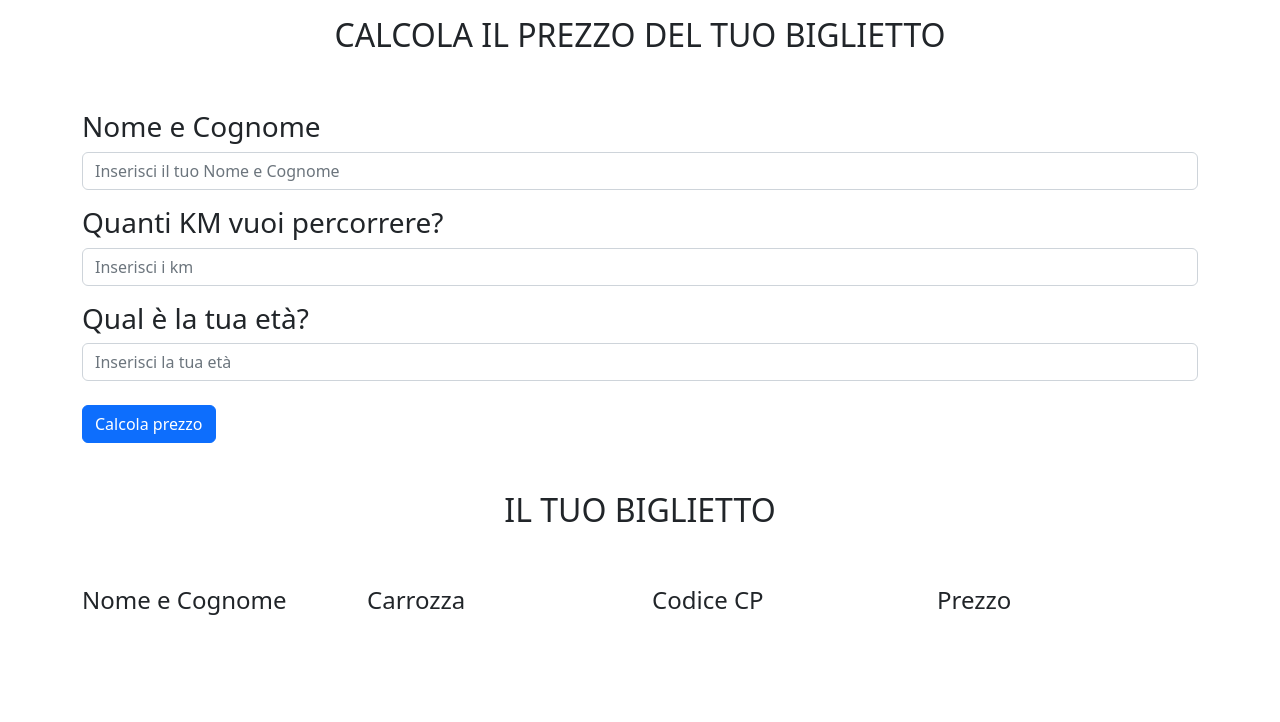
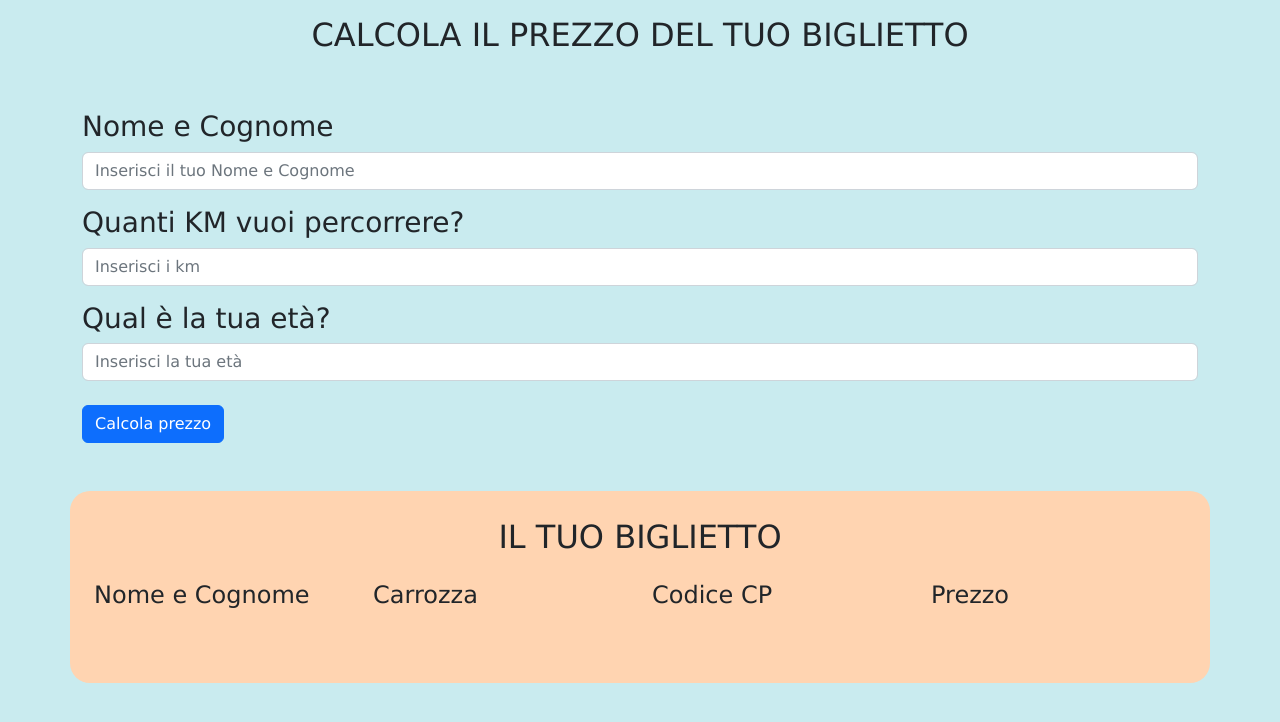
Before and after one commit to adricosmicfox/js-biglietto-treno-form, a plain HTML site: page index.html in a window 1280 px wide. Drawn offline with nearby package versions, Linux system fonts and the light colour scheme.

Commit message:
added css

```diff
--- /dev/null
+++ b/css/style.css
@@ -0,0 +1,13 @@
+body {
+    background-color: #C9EBEF;
+    font-family: Verdana, Geneva, Tahoma, sans-serif;
+}
+
+.am_summary {
+    background-color: #FFD4B1;
+    border-radius: 20px;
+    padding-top: .2rem;
+    padding-bottom: 2rem;
+    margin-top: 3rem;
+    height: 12rem;
+}
--- a/index.html
+++ b/index.html
@@ -8,6 +8,8 @@
 
     <link href="https://cdn.jsdelivr.net/npm/bootstrap@5.2.0/dist/css/bootstrap.min.css" rel="stylesheet"
         integrity="sha384-gH2yIJqKdNHPEq0n4Mqa/HGKIhSkIHeL5AyhkYV8i59U5AR6csBvApHHNl/vI1Bx" crossorigin="anonymous">
+
+    <link rel="stylesheet" href="css/style.css">
 
     <script type="text/javascript" src="js/script.js" defer></script>
 
@@ -45,10 +47,11 @@
 
 
     <!-- section per riepilogo dati -->
-    <div class="container d-flex justify-content-center mt-5">
+    <section class="container am_summary">
+        <div class="container d-flex justify-content-center mt-4">
             <h2>IL TUO BIGLIETTO</h2>
         </div>
-    <div class="container mt-5">
+        <div class="container mt-3">
             <div class="row">
                 <div class="am_colonnanomecognome col-3">
                     <h4>Nome e Cognome</h4>
@@ -71,7 +74,7 @@
                 </div>
             </div>
         </div>
-
+    </section>
 
 
 
--- a/js/script.js
+++ b/js/script.js
@@ -15,7 +15,7 @@ function calcoloPrezzoFinale() {
     let prezzo;
     let nomeCognome;
 
-    // inizializzazione varibaile nomeCognome (prendo il dato dal form)
+    // inizializzazione variabile nomeCognome (prendo il dato dal form)
     nomeCognome = document.getElementById("am_nomecognome").value;
 
     //inizializzazione variabile etaViaggiatore (prendo il dato dall'input)
```
Lines whose indentation alone changed are shown as unchanged.
